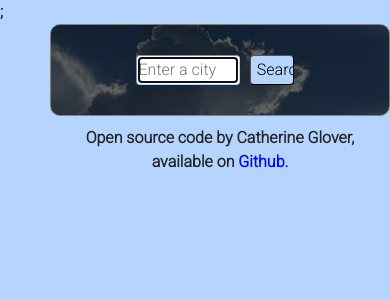
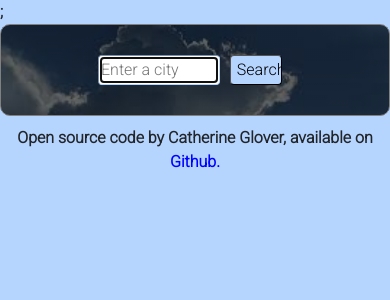
Before and after one commit to CathGlover/weather-react-shecodes-app, a React (Create React App) app: page / in a window 390 px wide. Shown: the top 300 px of the page. Built offline with nearby package versions, Linux system fonts and the light colour scheme; no server answers; a web font is replaced by a local one.

Commit message:
tried to make responsive

```diff
--- a/src/App.css
+++ b/src/App.css
@@ -1,9 +1,15 @@
 .App {
   text-align: left;
-  padding-left: 50px;
+  max-width: 1200px;
 }
 
 .App .Footer {
   text-align: center;
   padding: 10px;
 }
+
+@media (max-width < 600px) {
+  .App {
+    max-width: 600px;
+  }
+}
--- a/src/WeatherSearch.css
+++ b/src/WeatherSearch.css
@@ -5,7 +5,8 @@ body {
 }
 .container {
   border: 1px solid;
-  max-width: 700px;
+  max-width: 600px;
+  margin: 0 auto;
   border-radius: 10px;
   text-align: center;
   display: block;
@@ -40,3 +41,9 @@ a {
   color: blue;
   text-decoration: none;
 }
+
+@media (max-width > 600px) {
+  container {
+    max-width: 400px;
+  }
+}
```
